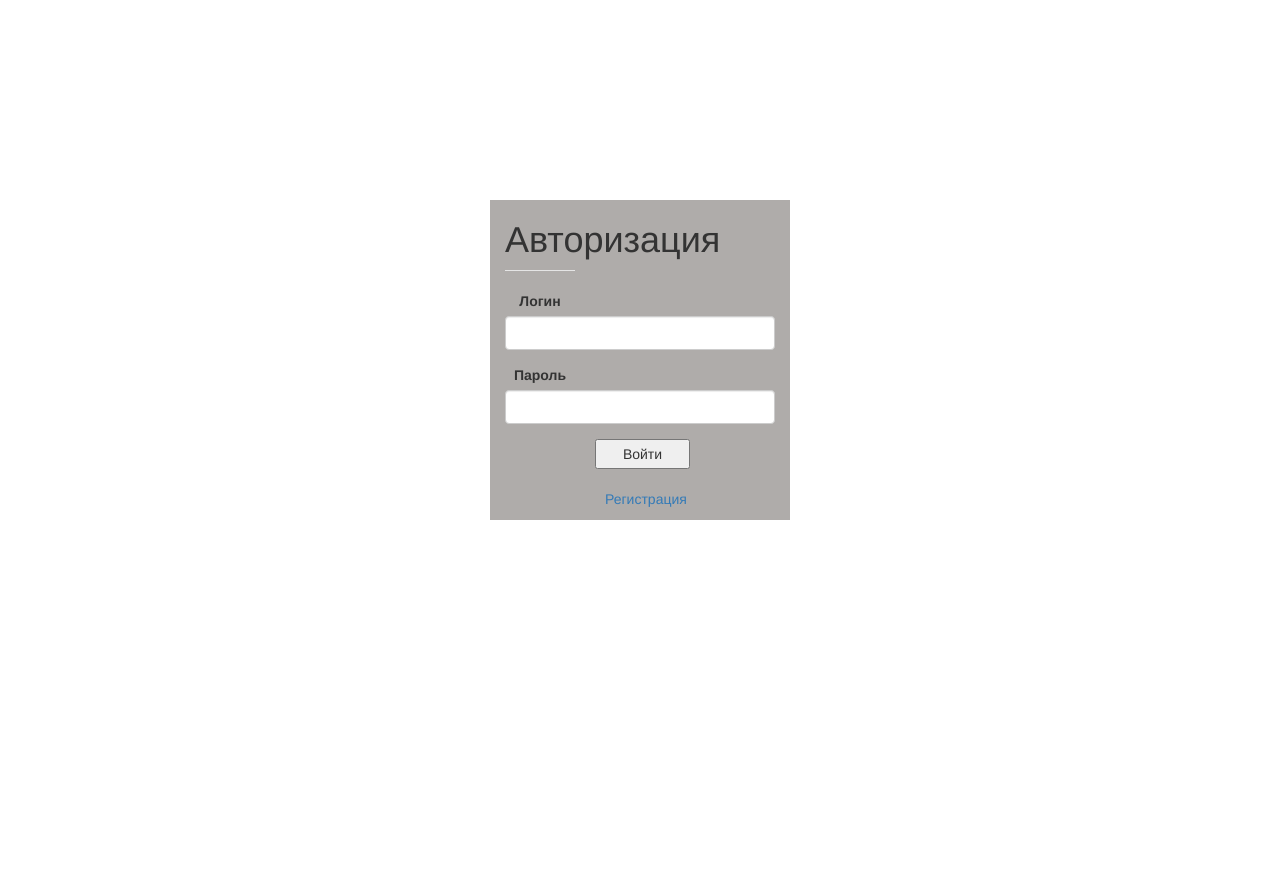
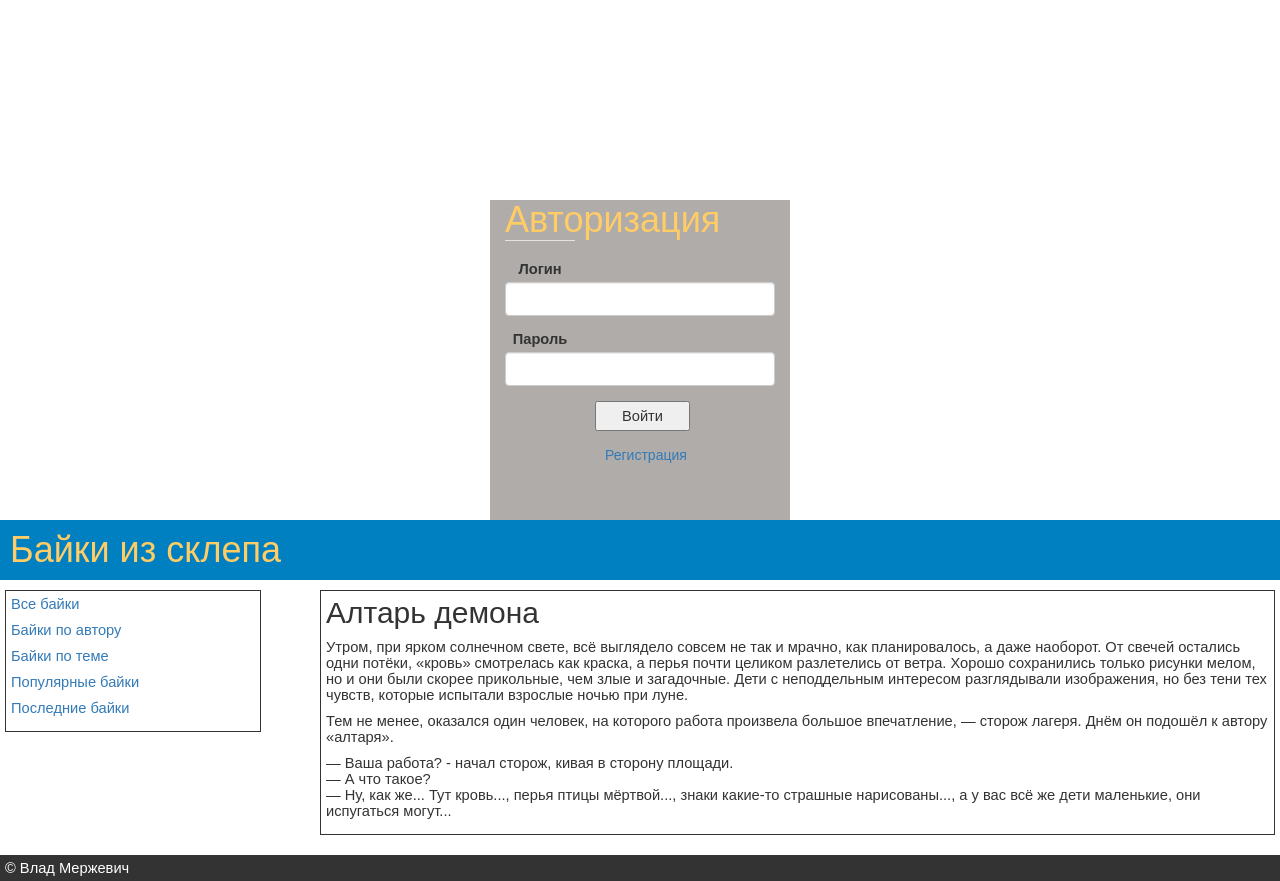
Before and after one commit to YanaGumbatova555/Yana, a PHP site: page / in a window 1280 px wide. Before the commit the page ends 520 px from the top, so only its background shows below. Run offline with PHP 8.4, Linux system fonts and the light colour scheme.

Commit message:
Update index.php

```diff
--- a/index.php
+++ b/index.php
@@ -47,3 +47,74 @@
     </div>
   </body>
 </html>
+
+
+<!DOCTYPE html>
+<html>
+ <head>
+  <meta charset="utf-8">
+  <title>Байки из склепа</title>
+  <style>
+   body {
+    font: 11pt Arial, Helvetica, sans-serif; /* Рубленый шрифт текста */
+    margin: 0; /* Отступы на странице */
+   }
+   h1 {
+    font-size: 36px; /* Размер шрифта */
+    margin: 0; /* Убираем отступы */
+    color: #fc6; /* Цвет текста */
+   }
+   h2 {
+    margin-top: 0; /* Убираем отступ сверху */
+   }
+   #header { /* Верхний блок */
+    background: #0080c0; /* Цвет фона */
+    padding: 10px; /* Поля вокруг текста */
+   }
+   #sidebar { /* Левая колонка */
+    float: left; /* Обтекание справа */
+    border: 1px solid #333; /* Параметры рамки вокруг */
+    width: 20%; /* Ширина колонки */
+    padding: 5px; /* Поля вокруг текста */
+    margin: 10px 10px 20px 5px; /* Значения отступов */
+   }
+   #content { /* Правая колонка */
+    margin: 10px 5px 20px 25%; /* Значения отступов */
+    padding: 5px; /* Поля вокруг текста */
+    border: 1px solid #333; /* Параметры рамки */
+   }
+   #footer { /* Нижний блок */
+    background: #333; /* Цвет фона */
+    padding: 5px; /* Поля вокруг текста */
+    color: #fff; /* Цвет текста */
+    clear: left; /* Отменяем действие float */
+   }
+  </style>
+ </head>
+ <body>
+  <div id="header"><h1>Байки из склепа</h1></div>
+  <div id="sidebar">
+    <p><a href="b_all.html">Все байки</a></p>
+    <p><a href="b_author.html">Байки по автору</a></p>
+    <p><a href="b_theme.html">Байки по теме</a></p>
+    <p><a href="b_popular.html">Популярные байки</a></p>
+    <p><a href="b_last.html">Последние байки</a></p>
+  </div>
+  <div id="content">
+    <h2>Алтарь демона </h2>
+    <p>Утром, при ярком солнечном свете, всё выглядело совсем не так и мрачно, как
+       планировалось, а даже наоборот. От свечей остались одни потёки, «кровь»
+       смотрелась как краска, а перья почти целиком разлетелись от ветра. Хорошо
+       сохранились только рисунки мелом, но и они были скорее прикольные, чем злые и загадочные.
+       Дети с неподдельным интересом разглядывали изображения, но без тени тех чувств, которые
+       испытали взрослые ночью при луне.</p>
+    <p>Тем не менее, оказался один человек, на которого работа произвела большое
+       впечатление, — сторож лагеря. Днём он подошёл к автору «алтаря».</p>
+    <p>— Ваша работа? - начал сторож, кивая в сторону площади.<br />
+       — А что такое? <br />
+       — Ну, как же... Тут кровь..., перья птицы мёртвой..., знаки какие-то страшные нарисованы...,
+       а у вас всё же дети маленькие, они испугаться могут...</p>
+  </div>
+  <div id="footer">&copy; Влад Мержевич</div>
+ </body>
+</html>
```
